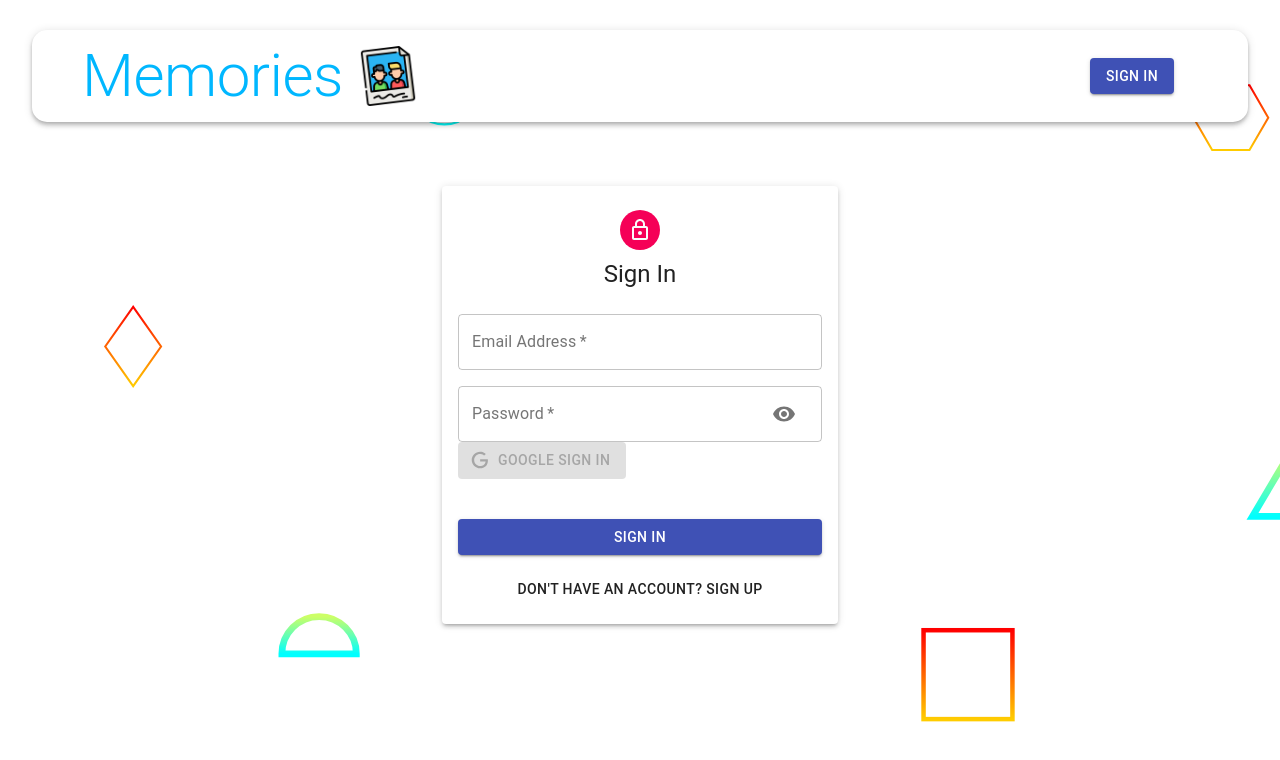
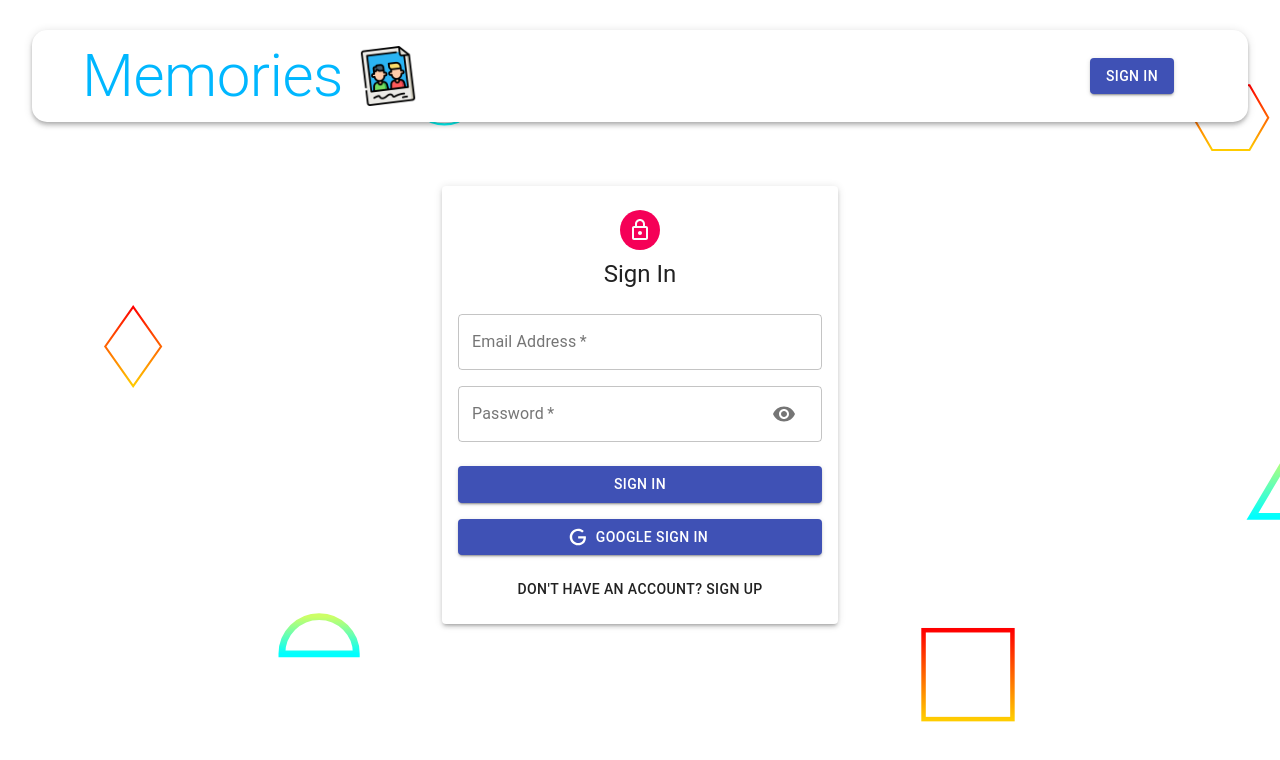
Before and after one commit to Harkanni/Memories, a React (Create React App) app: page /auth in a window 1280 px wide. Shown: the top 760 px of the page. Built offline with nearby package versions, Linux system fonts and the light colour scheme.

Commit message:
google authentication

```diff
--- a/package.json
+++ b/package.json
@@ -8,6 +8,7 @@
     "@material-ui/core": "^4.12.4",
     "@material-ui/icons": "^4.11.3",
     "@mui/material": "^5.14.0",
+    "@react-oauth/google": "^0.11.1",
     "@testing-library/jest-dom": "^5.16.5",
     "@testing-library/react": "^13.4.0",
     "@testing-library/user-event": "^13.5.0",
--- a/public/index.html
+++ b/public/index.html
@@ -9,6 +9,7 @@
       name="description"
       content="Web site created using create-react-app"
     />
+    <!-- <meta name="referrer" content="strict-origin-when-cross-origin" /> -->
     <link rel="apple-touch-icon" href="%PUBLIC_URL%/logo192.png" />
     <!--
       manifest.json provides metadata used when your web app is installed on a
--- a/src/components/Auth/Auth.js
+++ b/src/components/Auth/Auth.js
@@ -1,21 +1,26 @@
 import React, { useState } from 'react';
+import { useDispatch } from 'react-redux';
 import {
   Avatar,
   Button,
   Paper,
   Grid,
   Typography,
-  Container,
+  Container
 } from '@material-ui/core';
 import Icon from './Icon';
-import { GoogleLogin } from 'react-google-login';
+// import { GoogleLogin } from 'react-google-login';
+// import { GoogleLogin } from '@react-oauth/google';
+import { useGoogleLogin } from '@react-oauth/google';
 
 import useStyles from './styles';
 import LockOutLinedIcon from '@material-ui/icons/LockOutlined';
 import Input from './Input';
+import axios from 'axios';
 
 const Auth = () => {
   const classes = useStyles();
+  const dispatch = useDispatch()
   const [showPassword, setShowPassword] = useState(false);
   const [isSignUp, setIsSignUp] = useState(false);
 
@@ -31,6 +36,31 @@ const Auth = () => {
     setIsSignUp((prevIsSignUp) => !prevIsSignUp);
     handleShowPassword(false);
   };
+
+  const login = useGoogleLogin({
+    onSuccess: (codeResponse) => googleSuccess(codeResponse),
+    onError: (error) => console.log(error),
+    onNonOAuthError: (error) => console.log(error),
+    flow: 'implicit'
+  });
+
+  const googleSuccess = async (codeResponse) => {
+    const token = codeResponse.access_token
+    const response = await getUserInfo(token)
+
+    try {
+      dispatch({type: "AUTH", data: {response, token}})
+    } catch (error) {
+      console.log(error)
+    }
+  };
+
+  const getUserInfo = async (access_token) =>{
+    const { data } = await axios.get(`https://www.googleapis.com/oauth2/v1/userinfo?access_token=${access_token}`, Headers = {
+      Authorization: `Bearer ${access_token}`
+    })
+    return data
+  }
 
   return (
     <Container component='main' maxWidth='xs'>
@@ -80,19 +110,6 @@ const Auth = () => {
               />
             )}
           </Grid>
-          <GoogleLogin
-            clientId='GOOGLE ID'
-            render={(renderProps) => (
-              <Button
-                className={classes.googleButton}
-                color='primary'
-                onClick={renderProps.onClick}
-                disabled={renderProps.disabled}
-                startIcon={<Icon />}
-                variant='contained'
-              >Google Sign In</Button>
-            )}
-          />
           <Button
             type='submit'
             fullWidth
@@ -102,6 +119,34 @@ const Auth = () => {
           >
             {isSignUp ? 'Sign Up' : 'Sign In'}
           </Button>
+
+          <Button
+            className={classes.googleButton}
+            color='primary'
+            fullWidth
+            onClick={() => login()}
+            startIcon={<Icon />}
+            variant='contained'
+          > Google Sign In </Button>
+
+          {/* <GoogleLogin
+            clientId='454950466383-6ijsqpnd0i0el2fnrptkqfm7hba4dokb.apps.googleusercontent.com'
+            // render={(renderProps) => (
+            //   <Button
+            //     className={classes.googleButton}
+            //     color='primary'
+            //     fullWidth
+            //     onClick={renderProps.onClick}
+            //     disabled={renderProps.disabled}
+            //     startIcon={<Icon />}
+            //     variant='contained'
+            //   >Google Sign In</Button>
+            // )}
+            onSuccess={googleSuccess}
+            onError={googleFailure}
+            cookiePolicy='single_host_origin'
+          /> */}
+
           <Grid container justifyContent='center'>
             <Grid item>
               <Button onClick={switchMode}>
--- a/src/components/Auth/Input.js
+++ b/src/components/Auth/Input.js
@@ -16,7 +16,7 @@ const Input = ({ name, handleChange, label, half, autoFocus, type, handleShowPas
         label={label}
         autoFocus={autoFocus}
         type={type}
-        InputProps={name === 'password' && {
+        InputProps={name === 'password' ? {
             endAdornment: (
                 <InputAdornment position='end'>
                     <IconButton onClick={handleShowPassword}>
@@ -24,7 +24,7 @@ const Input = ({ name, handleChange, label, half, autoFocus, type, handleShowPas
                     </IconButton>
                 </InputAdornment>
             )
-        }}
+        } : null}
       />
     </Grid>
   );
--- a/src/constants/actionTypes.js
+++ b/src/constants/actionTypes.js
@@ -3,3 +3,5 @@ export const UPDATE = "UPDATE"
 export const DELETE = "DELETE"
 export const FETCH_ALL = "FETCH_ALL"
 export const LIKE = "LIKE"
+export const AUTH = "AUTH"
+export const LOGOUT = "LOGOUT"
--- a/src/index.js
+++ b/src/index.js
@@ -2,20 +2,23 @@ import React from 'react';
 import ReactDOM from 'react-dom/client';
 import App from './App';
 import { Provider } from 'react-redux';
-import { createStore, applyMiddleware, compose } from 'redux'
-import thunk from 'redux-thunk'
+import { createStore, applyMiddleware, compose } from 'redux';
+import thunk from 'redux-thunk';
+import { GoogleOAuthProvider } from '@react-oauth/google';
 
-import './index.css'
-import reducers from './reducers'
+import './index.css';
+import reducers from './reducers';
+import authReducers from './reducers/auth';
 
-
-const store = createStore(reducers, compose(applyMiddleware(thunk)))
+const store = createStore(reducers, compose(applyMiddleware(thunk)));
 
 const root = ReactDOM.createRoot(document.getElementById('root'));
 root.render(
-  <Provider store={store}>
-    <App />
-  </Provider>
+  <GoogleOAuthProvider clientId='454950466383-6ijsqpnd0i0el2fnrptkqfm7hba4dokb.apps.googleusercontent.com'>
+    <Provider store={store}>
+      <App />
+    </Provider>
+  </GoogleOAuthProvider>
 );
 
 // If you want to start measuring performance in your app, pass a function
--- /dev/null
+++ b/src/reducers/auth.js
@@ -0,0 +1,14 @@
+import { AUTH, LOGOUT } from "../constants/actionTypes";
+
+const authReducers = (state = { authData: null }, action) => {
+    switch (action.type) {
+        case AUTH:
+            console.log(action?.data)
+            localStorage.setItem('Profile',JSON.stringify({...action?.data}))
+            return {...state, authData: action?.data}
+        default:
+            return state
+    }
+}
+
+export default authReducers
--- a/src/reducers/index.js
+++ b/src/reducers/index.js
@@ -1,8 +1,9 @@
-import { combineReducers } from "redux";
+import { combineReducers } from 'redux';
 
-import posts from "./posts";
+import posts from './posts';
+import auth from './auth';
 
-
-export default combineReducers ({
-    posts
-})
+export default combineReducers({
+  posts,
+  auth
+});
--- a/src/reducers/posts.js
+++ b/src/reducers/posts.js
@@ -1,3 +1,4 @@
+// eslint-disable-next-line
 export default (posts = [], action) => {
   switch (action.type) {
     case 'DELETE':
```
Also changed, not shown: 1 other file (tests, documents, lock files or other folders).
